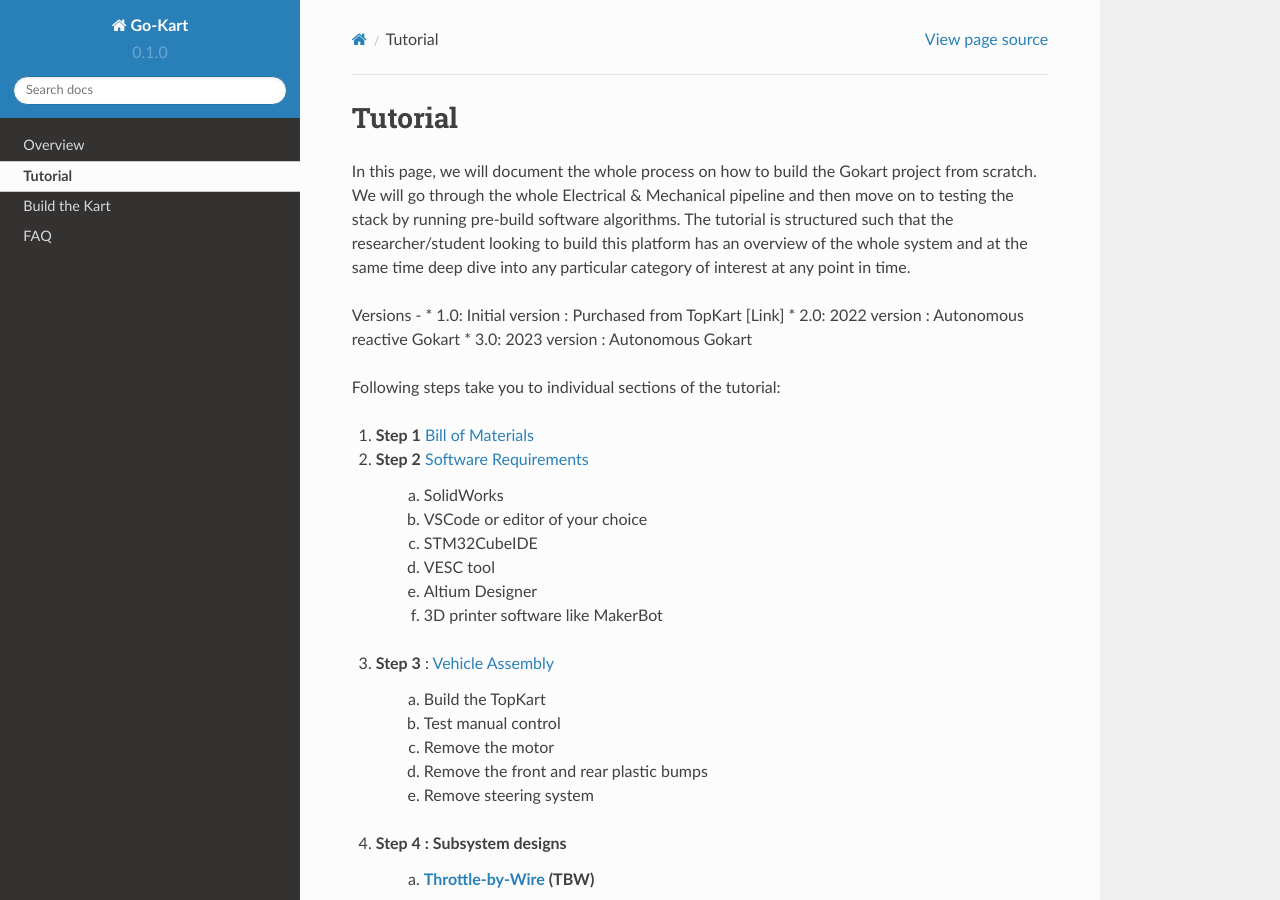
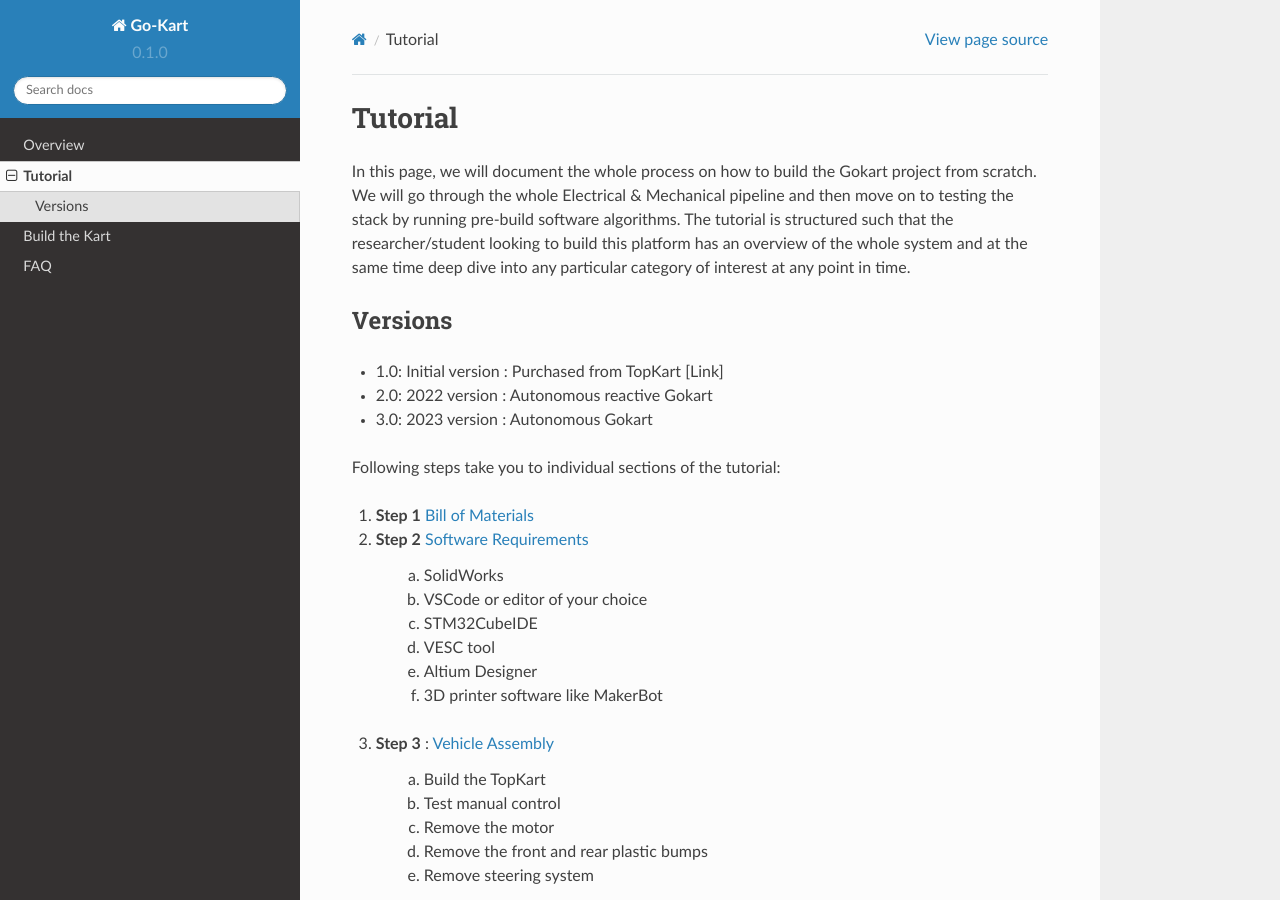
Before and after one commit to mlab-upenn/Go-Kart, a Sphinx documentation site: the page built from docs/source/tutorial.rst, in a window 1280 px wide and 900 px high. Built offline with Sphinx 7.4.7 and the Read the Docs theme 2.0.0, drawn with Linux system fonts in a browser that asks for light colours; pages that are not in the unit, such as notebooks, are missing from menus.

Commit message:
fixes to links

```diff
--- a/docs/source/tutorial.rst
+++ b/docs/source/tutorial.rst
@@ -4,7 +4,9 @@
 In this page, we will document the whole process on how to build the Gokart project from scratch. We will go through the whole Electrical & Mechanical pipeline and then move on to testing the stack by running pre-build software algorithms.
 The tutorial is structured such that the researcher/student looking to build this platform has an overview of the whole system and at the same time deep dive into any particular category of interest at any point in time.
 
-Versions -
+Versions
+-----------------
+
 * 1.0: Initial version : Purchased from TopKart [Link]
 * 2.0: 2022 version : Autonomous reactive Gokart
 * 3.0: 2023 version : Autonomous Gokart
--- a/docs/source/vehicle_assembly.rst
+++ b/docs/source/vehicle_assembly.rst
@@ -8,8 +8,8 @@
 -------------------
 The main chassis that we will be using will be from TopKart. You can find additional data and which compenents you would be needing in the BOM section. The assembly of the chassis is pretty straight forward and can be done by following the instructions in the manual. There are also videos from the manufacturer and it is advised that you watch them before starting the assembly.
 
-[TopKart setup guide](topkartusa.net/adult-setup-guide/)
-[How to videos](https://www.youtube.com/playlist?list=PLrHWloGpgEJ33L9B9TJtqOFAmeYjiv5M-)
+`TopKart setup guide<topkartusa.net/adult-setup-guide/>`_
+`How to videos<https://www.youtube.com/playlist?list=PLrHWloGpgEJ33L9B9TJtqOFAmeYjiv5M->`_
 
 2. Test manual control
 -------------------
```
Also changed, not shown: docs/source/soft_req.rst (+6 -6 lines).
